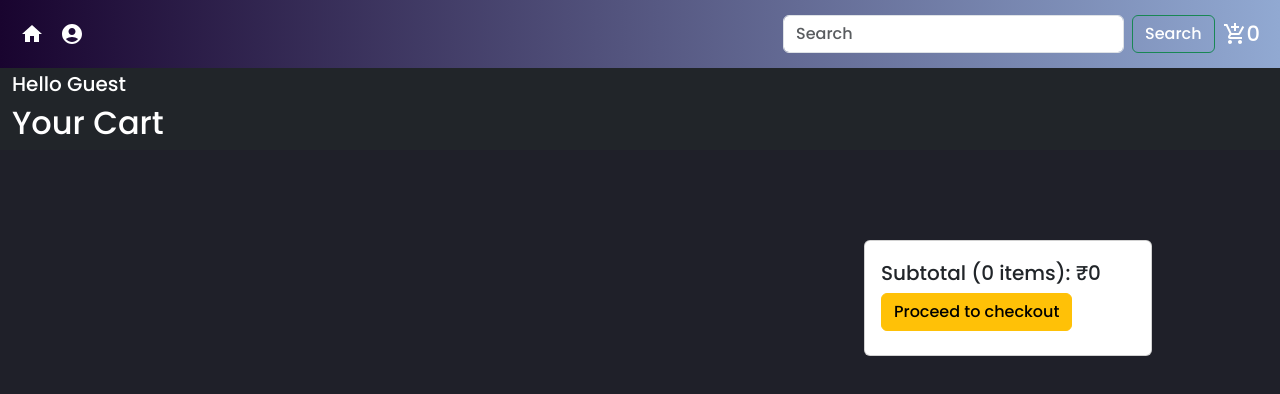
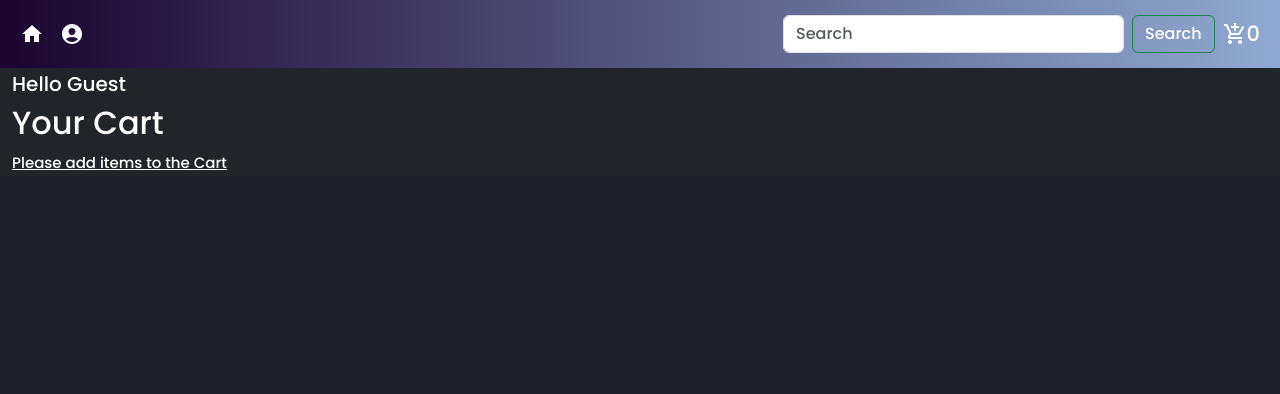
Before and after one commit to ksagar03/gamer-freak, a React (Create React App) app: page /cart in a window 1280 px wide. Shown: the top 394 px of the page. Built offline with nearby package versions, Linux system fonts and the light colour scheme.

Commit message:
completed login&signup process from firebaseauth

```diff
--- a/src/components/Login.jsx
+++ b/src/components/Login.jsx
@@ -1,6 +1,30 @@
-import React from "react";
-import "../css/login.css"
+import React, { useState } from "react";
+import "../css/login.css";
+import { useNavigate } from "react-router-dom";
+import { auth } from "../firebase";
 const Login = () => {
+  const navigate = useNavigate();
+  const [username, setUsername]=useState("")
+  const [email, setEmail] = useState("");
+  const [password, setPassword] = useState("");
+  const LogIN = (e) => {
+    e.preventDefault(); // this line will prevent from reloading the page whenever we click on the btn
+    auth
+      .signInWithEmailAndPassword(email, password)
+      .then((auth) => {
+        navigate("/");
+      })
+      .catch((error) => alert(error.message));
+  };
+  const signUP = (e) => {
+    e.preventDefault();
+    auth
+      .createUserWithEmailAndPassword(email, password)
+      .then((auth) => {
+        navigate("/");
+      })
+      .catch((error) => alert(error.message));
+  };
   return (
     <div>
       <div className="section">
@@ -28,6 +52,8 @@ const Login = () => {
                           <div className="form-group">
                             <input
                               type="email"
+                              value={email}
+                              onChange={(e)=> setEmail(e.target.value)}
                               name="log_email"
                               className="form-style"
                               placeholder="please enter your Email"
@@ -37,17 +63,26 @@ const Login = () => {
                             <i className="input-icon uil uil-at"></i>
                           </div>
                           <div className="form-group mt-2">
-                            <input type="password" name="log_password"
+                            <input
+                              type="password"
+                              value={password}
+                              onChange={(e)=> setPassword(e.target.value)}
+                              name="log_password"
                               className="form-style"
                               placeholder="Your Password"
                               id="log_password"
                               autoComplete="off"
                             />
-                            <i className="input-icon uil uil-lock-alt">
-                            </i>
+                            <i className="input-icon uil uil-lock-alt"></i>
                           </div>
-                          <a href="/" className="btn btn-outline-warning mt-4">Submit</a>
-                          <p className="mb-0 mt-4 text-center"><a href="/" className="link">forget your password</a></p>
+                          <button onClick={LogIN} className="btn btn-outline-warning mt-4">
+                            Submit
+                          </button>
+                          <p className="mb-0 mt-4 text-center">
+                            <a href="/" className="link">
+                              forget your password
+                            </a>
+                          </p>
                         </div>
                       </div>
                     </div>
@@ -56,30 +91,47 @@ const Login = () => {
                         <div className="section text-center">
                           <h4 className="mb-4 pb-3">Sign Up</h4>
                           <div className="form-group">
-                                    <input type="text"
+                            <input
+                              type="text"
+                              value={username}
+                              onChange={(e)=> setUsername(e.target.value)}
                               name="signup_name"
-                                    className="form-style" placeholder="your full Name"
+                              className="form-style"
+                              placeholder="your full Name"
                               id="signup_name"
-                                    autoComplete="off" />
+                              autoComplete="off"
+                            />
                             <i className="input-icon uil uil-user"></i>
                           </div>
                           <div className="form-group mt-2">
-                                    <input type="email"
+                            <input
+                              type="email"
+                              value={email}
+                              onChange={(e) => setEmail(e.target.value)}
                               name="signup_email"
-                                    className="form-style" placeholder="Your Email"
+                              className="form-style"
+                              placeholder="Your Email"
                               id="signup_email"
-                                    autoComplete="off" />
+                              autoComplete="off"
+                            />
                             <i className="input-icon uil uil-at"></i>
                           </div>
                           <div className="form-group mt-2">
-                                    <input type="password"
+                            <input
+                              type="password"
+                              value={password}
+                              onChange={(e)=> setPassword(e.targetvalue)}
                               name="signup_password"
-                                    className="form-style" placeholder="Your Password"
+                              className="form-style"
+                              placeholder="Your Password"
                               id="signup_password"
-                                    autoComplete="off" />
+                              autoComplete="off"
+                            />
                             <i className="input-icon uil uil-lock-alt"></i>
                           </div>
-                                <a href="/1" className="btn btn-outline-warning mt-4">Submit</a>
+                          <button onClick={signUP} className="btn btn-outline-warning mt-4">
+                            Submit
+                          </button>
                         </div>
                       </div>
                     </div>
--- a/src/components/SubTotal.jsx
+++ b/src/components/SubTotal.jsx
@@ -2,19 +2,20 @@ import React from "react";
 import { useStateValue } from "./StateProvider";
 import CurrencyFormat from "react-currency-format";
 import { final_subtotal } from "./Reducer";
-import "../css/subtotal.css"
 
 const SubTotal = () => {
   const [{ Cart }, dispactch] = useStateValue();
   return (
-    <div className="card cardstyle">
+    <div className=" row justify-content-center mb-2">
+
+    <div className="card" style={{width:"30rem"}}>
       <div className="card-body">
         <div className="card-title text-dark mt-1">
           <CurrencyFormat
             renderText={(value) => (
               <>
                 <h5>
-                  Subtotal ({Cart?.length} items): {value}
+                  Final Subtotal ({Cart?.length} items): {value}
                 </h5>
 
               </>
@@ -26,13 +27,14 @@ const SubTotal = () => {
             prefix={"₹"}
           />
         </div>
-        <div className="card-title">
-          <button className="btn btn-outline btn-warning">
+        <div className="card-title text-center pt-3">
+          <button className=" btn btn-outline btn-warning ">
             Proceed to checkout
           </button>
         </div>
       </div>
     </div>
+    </div>
   );
 };
 
--- a/src/components/UserCart.jsx
+++ b/src/components/UserCart.jsx
@@ -1,18 +1,27 @@
 import { useStateValue } from "./StateProvider";
-
+import { Link } from "react-router-dom";
 import React from "react";
 import CartProducts from "./CartProducts";
 import SubTotal from "./SubTotal";
 const UserCart = () => {
   const [{ Cart }, dispactch] = useStateValue();
-
+  const toshowsubtotal = (c) => {
+    if (c === 0) {
+      return (
+        <Link className="text-white" to={"/"}>
+          Please add items to the Cart
+        </Link>
+      );
+    } else {
+      return <SubTotal />;
+    }
+  };
   return (
     <div className="mt-4 text-white">
       <h5>Hello Guest</h5>
       <h2>Your Cart</h2>
       <div>
-        {Cart.map((item)=>
-        (
+        {Cart.map((item) => (
           <CartProducts
             id={item.id}
             image={item.image}
@@ -21,10 +30,9 @@ const UserCart = () => {
             ratings={item.ratings}
           />
         ))}
-        <SubTotal/>
+        {toshowsubtotal(Cart?.length)}
       </div>
     </div>
-
   );
 };
 
--- a/src/css/subtotal.css
+++ /dev/null
@@ -1,6 +0,0 @@
-.cardstyle{
-    position: absolute;
-    width: 18rem;
-    right: 10%;
-    top: 30%;
-}
--- a/src/firebase.js
+++ b/src/firebase.js
@@ -1,6 +1,7 @@
 import firebase from "firebase/compat/app";
 import "firebase/compat/firestore";
 import "firebase/compat/auth";
+// For Firebase JS SDK v7.20.0 and later, measurementId is optional
 const firebaseConfig = {
   apiKey: "AIzaSyB5NulY02NaTOlIkYBfoww6NqksaxnX-YE",
   authDomain: "gamer-freak.firebaseapp.com",
@@ -10,7 +11,6 @@ const firebaseConfig = {
   appId: "1:683449690775:web:ba9ea38040617924a3d7d2",
   measurementId: "G-EH2R2XFSWB",
 };
-
 const firebaseApp = firebase.initializeApp(firebaseConfig);
 const auth = firebase.auth();
 const db = firebaseApp.firestore();
```
Lines whose indentation alone changed are shown as unchanged.
